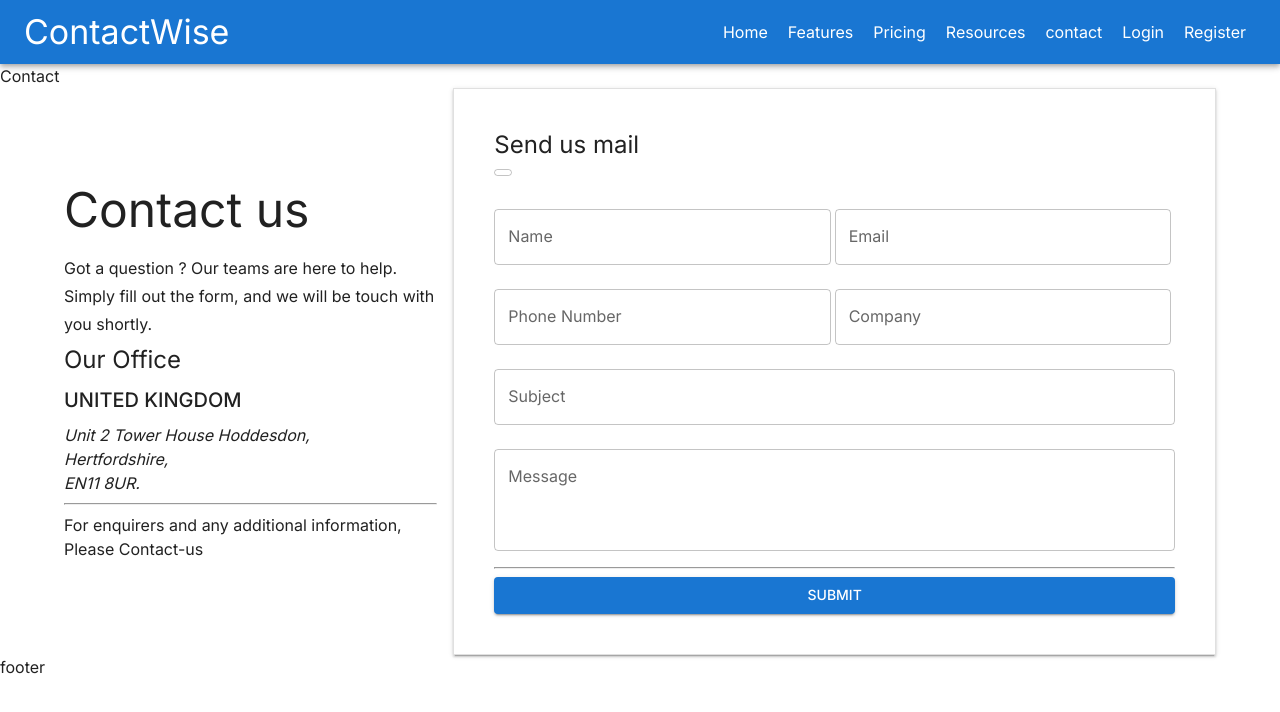
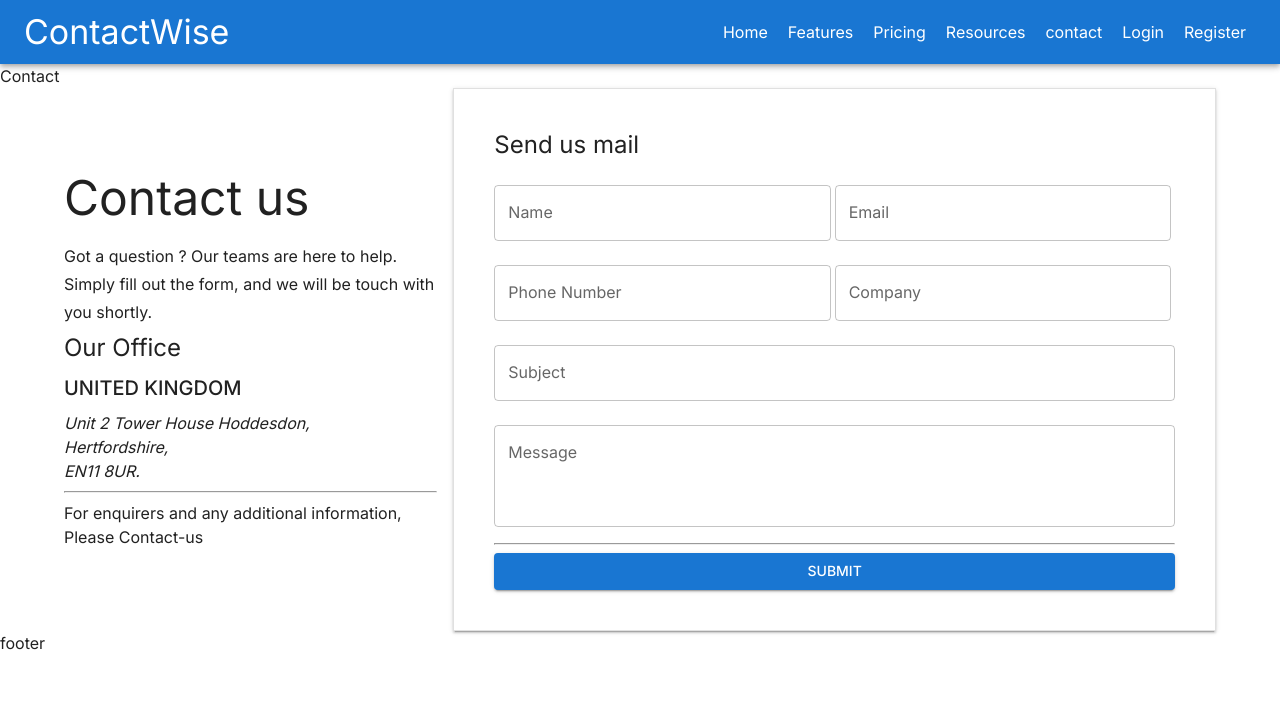
Before and after one commit to bskcontactwise/nextjs-contactwise-website, a Next.js app: page /contact in a window 1280 px wide. Shown: the top 712 px of the page. Built offline with nearby package versions, Linux system fonts and the light colour scheme.

Commit message:
form name change

```diff
--- a/pages/contact.jsx
+++ b/pages/contact.jsx
@@ -46,8 +46,8 @@ function Contact() {
                   Send us mail
                 </Typography>
 
-                <form name="contactfggg" method="POST" data-netlify="true" action="/success">
-                  <TextField type="hidden" name="form-name" value="contact" className="hiddenfield" />
+                <form name="contact" method="POST" data-netlify="true" action="/success">
+                  <input type="hidden" name="form-name" value="contact" className="hiddenfield" />
                   <Grid container xs={12} spacing={.5}>
                     <Grid item xs={6}>
                       <TextField
```
